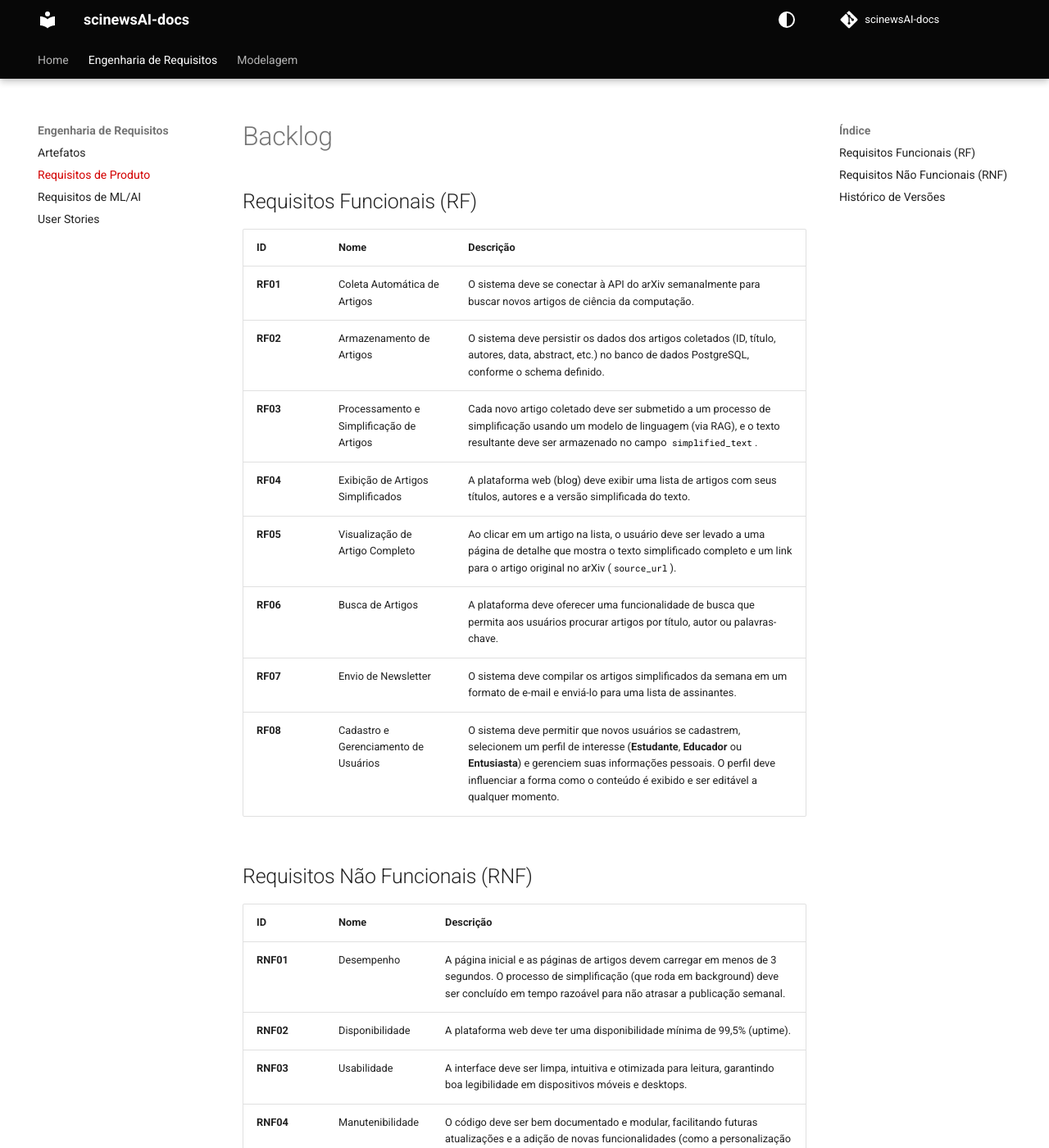
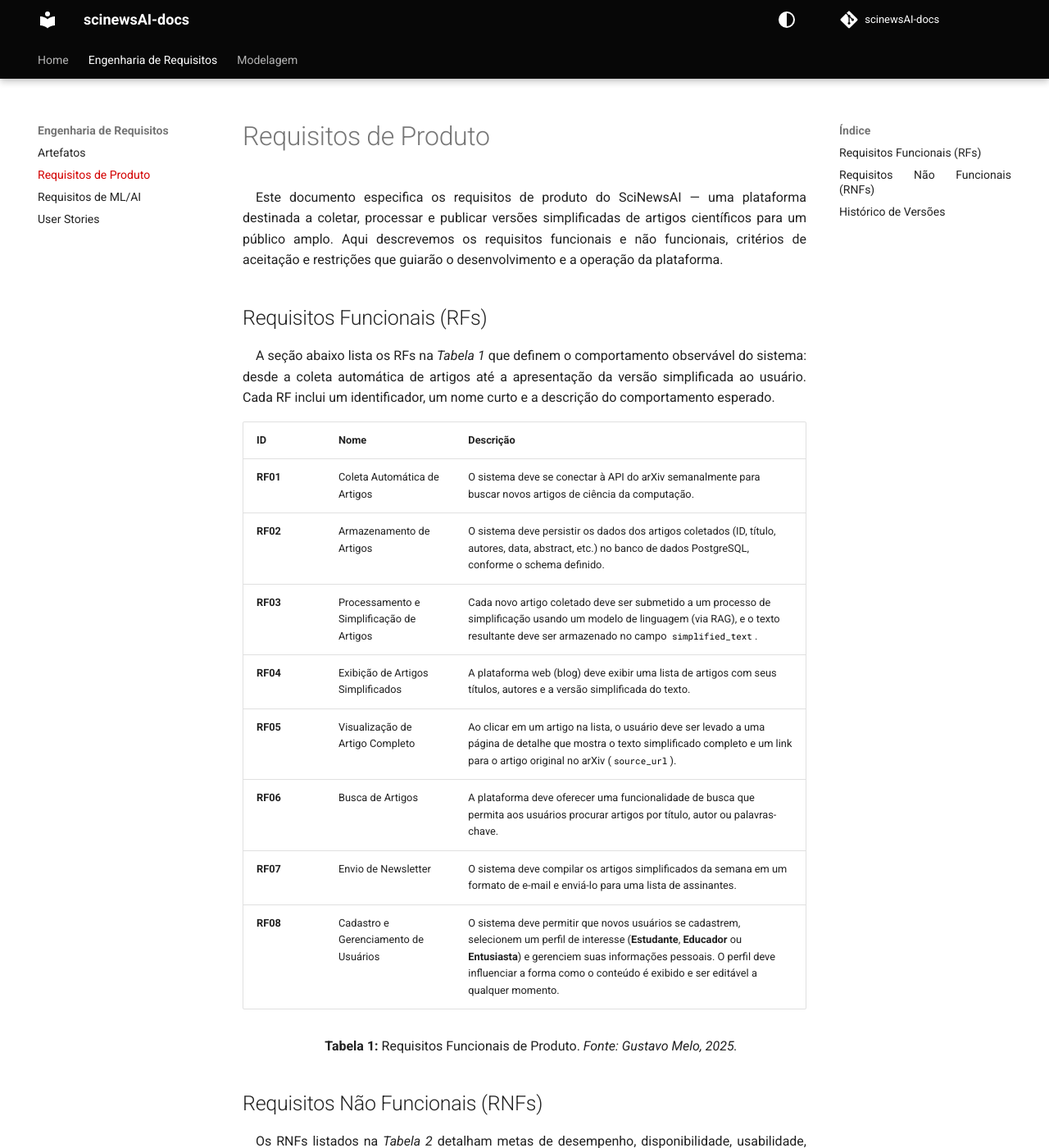
Before and after one commit to unb-Sistemas-de-Machine-learning/scinewsAI-docs, an MkDocs documentation site: the page built from docs/product_requirements.md, in a window 1280 px wide and 1400 px high. Shown: the whole window at 82% size. Built offline with MkDocs 1.6.1 and Material for MkDocs 9.7.7, drawn with Linux system fonts in a browser that asks for light colours; comment, search, counter and statistics services are not loaded; the version menu is left out; some of the changed text lies outside the part shown.

Commit message:
Text formatting and table labeling in product requirements doc

```diff
--- a/docs/product_requirements.md
+++ b/docs/product_requirements.md
@@ -1,32 +1,46 @@
-# Backlog
+# Requisitos de Produto
 
-## Requisitos Funcionais (RF)
+Este documento especifica os requisitos de produto do SciNewsAI — uma plataforma destinada a coletar, processar e publicar versões simplificadas de artigos científicos para um público amplo. Aqui descrevemos os requisitos funcionais e não funcionais, critérios de aceitação e restrições que guiarão o desenvolvimento e a operação da plataforma.
 
-| **ID**  | **Nome**                              | **Descrição**                                                                                                                                                           |
-|----------|----------------------------------------|--------------------------------------------------------------------------------------------------------------------------------------------------------------------------|
-| <a name="RF01"></a>**RF01** | Coleta Automática de Artigos          | O sistema deve se conectar à API do arXiv semanalmente para buscar novos artigos de ciência da computação.                                                               |
-| <a name="RF02"></a>**RF02** | Armazenamento de Artigos              | O sistema deve persistir os dados dos artigos coletados (ID, título, autores, data, abstract, etc.) no banco de dados PostgreSQL, conforme o schema definido.            |
-| <a name="RF03"></a>**RF03** | Processamento e Simplificação de Artigos | Cada novo artigo coletado deve ser submetido a um processo de simplificação usando um modelo de linguagem (via RAG), e o texto resultante deve ser armazenado no campo `simplified_text`. |
-| <a name="RF04"></a>**RF04** | Exibição de Artigos Simplificados      | A plataforma web (blog) deve exibir uma lista de artigos com seus títulos, autores e a versão simplificada do texto.                                                     |
-| <a name="RF05"></a>**RF05** | Visualização de Artigo Completo        | Ao clicar em um artigo na lista, o usuário deve ser levado a uma página de detalhe que mostra o texto simplificado completo e um link para o artigo original no arXiv (`source_url`). |
-| <a name="RF06"></a>**RF06** | Busca de Artigos                      | A plataforma deve oferecer uma funcionalidade de busca que permita aos usuários procurar artigos por título, autor ou palavras-chave.                                    |
-| <a name="RF07"></a>**RF07** | Envio de Newsletter                   | O sistema deve compilar os artigos simplificados da semana em um formato de e-mail e enviá-lo para uma lista de assinantes.                                              |
-| <a name="RF08"></a>**RF08** | Cadastro e Gerenciamento de Usuários | O sistema deve permitir que novos usuários se cadastrem, selecionem um perfil de interesse (**Estudante**, **Educador** ou **Entusiasta**) e gerenciem suas informações pessoais. O perfil deve influenciar a forma como o conteúdo é exibido e ser editável a qualquer momento. |
+## Requisitos Funcionais (RFs)
 
+A seção abaixo lista os RFs na *Tabela 1* que definem o comportamento observável do sistema: desde a coleta automática de artigos até a apresentação da versão simplificada ao usuário. Cada RF inclui um identificador, um nome curto e a descrição do comportamento esperado.
 
-## Requisitos Não Funcionais (RNF)
+| ID  |  Nome | Descrição |
+| --- | --- | --- |
+| **RF01** | Coleta Automática de Artigos | O sistema deve se conectar à API do arXiv semanalmente para buscar novos artigos de ciência da computação. |
+| **RF02** | Armazenamento de Artigos | O sistema deve persistir os dados dos artigos coletados (ID, título, autores, data, abstract, etc.) no banco de dados PostgreSQL, conforme o schema definido. |
+| **RF03** | Processamento e Simplificação de Artigos | Cada novo artigo coletado deve ser submetido a um processo de simplificação usando um modelo de linguagem (via RAG), e o texto resultante deve ser armazenado no campo `simplified_text`. |
+| **RF04** | Exibição de Artigos Simplificados | A plataforma web (blog) deve exibir uma lista de artigos com seus títulos, autores e a versão simplificada do texto. |
+| **RF05** | Visualização de Artigo Completo | Ao clicar em um artigo na lista, o usuário deve ser levado a uma página de detalhe que mostra o texto simplificado completo e um link para o artigo original no arXiv (`source_url`). |
+| **RF06** | Busca de Artigos | A plataforma deve oferecer uma funcionalidade de busca que permita aos usuários procurar artigos por título, autor ou palavras-chave. |
+| **RF07** | Envio de Newsletter | O sistema deve compilar os artigos simplificados da semana em um formato de e-mail e enviá-lo para uma lista de assinantes. |
+| **RF08** | Cadastro e Gerenciamento de Usuários | O sistema deve permitir que novos usuários se cadastrem, selecionem um perfil de interesse (**Estudante**, **Educador** ou **Entusiasta**) e gerenciem suas informações pessoais. O perfil deve influenciar a forma como o conteúdo é exibido e ser editável a qualquer momento. |
 
-| **ID**   | **Nome**           | **Descrição**                                                                                                                                                                                                 |
-|-----------|--------------------|---------------------------------------------------------------------------------------------------------------------------------------------------------------------------------------------------------------|
-| **RNF01** | Desempenho         | A página inicial e as páginas de artigos devem carregar em menos de 3 segundos. O processo de simplificação (que roda em background) deve ser concluído em tempo razoável para não atrasar a publicação semanal. |
-| **RNF02** | Disponibilidade    | A plataforma web deve ter uma disponibilidade mínima de 99,5% (uptime).                                                                                                                                    |
-| **RNF03** | Usabilidade        | A interface deve ser limpa, intuitiva e otimizada para leitura, garantindo boa legibilidade em dispositivos móveis e desktops.                                                                              |
-| **RNF04** | Manutenibilidade   | O código deve ser bem documentado e modular, facilitando futuras atualizações e a adição de novas funcionalidades (como a personalização da simplificação).                                                 |
-| **RNF05** | Escalabilidade     | A arquitetura deve ser capaz de suportar aumento gradual no número de artigos processados por semana e no número de usuários acessando o site.                                                               |
-| **RNF06** | Custo              | O custo de infraestrutura e de chamadas de API para o modelo de ML deve ser monitorado e mantido dentro de um orçamento predefinido.                                                                        |
+<div align="center">
+  <p><strong>Tabela 1:</strong> Requisitos Funcionais de Produto. <em>Fonte: Gustavo Melo, 2025.</em></p>
+</div>
+
+## Requisitos Não Funcionais (RNFs)
+
+Os RNFs listados na *Tabela 2* detalham metas de desempenho, disponibilidade, usabilidade, manutenibilidade e custos operacionais que o produto deve atender em produção. Essas metas servem como referência para decisões de arquitetura, monitoramento e planejamento de capacidade.
+
+| ID  |  Nome | Descrição |
+| --- | --- | --- |
+| **RNF01** | Desempenho | A página inicial e as páginas de artigos devem carregar em menos de 3 segundos. O processo de simplificação (que roda em background) deve ser concluído em tempo razoável para não atrasar a publicação semanal. |
+| **RNF02** | Disponibilidade | A plataforma web deve ter uma disponibilidade mínima de 99,5% (uptime). |
+| **RNF03** | Usabilidade | A interface deve ser limpa, intuitiva e otimizada para leitura, garantindo boa legibilidade em dispositivos móveis e desktops. |
+| **RNF04** | Manutenibilidade | O código deve ser bem documentado e modular, facilitando futuras atualizações e a adição de novas funcionalidades (como a personalização da simplificação). |
+| **RNF05** | Escalabilidade | A arquitetura deve ser capaz de suportar aumento gradual no número de artigos processados por semana e no número de usuários acessando o site. |
+| **RNF06** | Custo | O custo de infraestrutura e de chamadas de API para o modelo de ML deve ser monitorado e mantido dentro de um orçamento predefinido. |
+
+<div align="center">
+  <p><strong>Tabela 2:</strong> Requisitos Não-Funcionais de Produto. <em>Fonte: Gustavo Melo, 2025.</em></p>
+</div>
 
 ## Histórico de Versões
 
 | Versão | Data | Descrição | Autores | Revisores |
 | --- | --- | --- | --- | --- |
 | `1.0` | 19/10/2025 | Criação do documento de requisitos de produto | [Gustavo Melo](https://github.com/gusrberto) |  |
+| `1.1` | 20/10/2025 | Formata texto e adiciona legendas nas tabelas. | [Bruno Martins](https://github.com/brunomartins03) |  |
```
